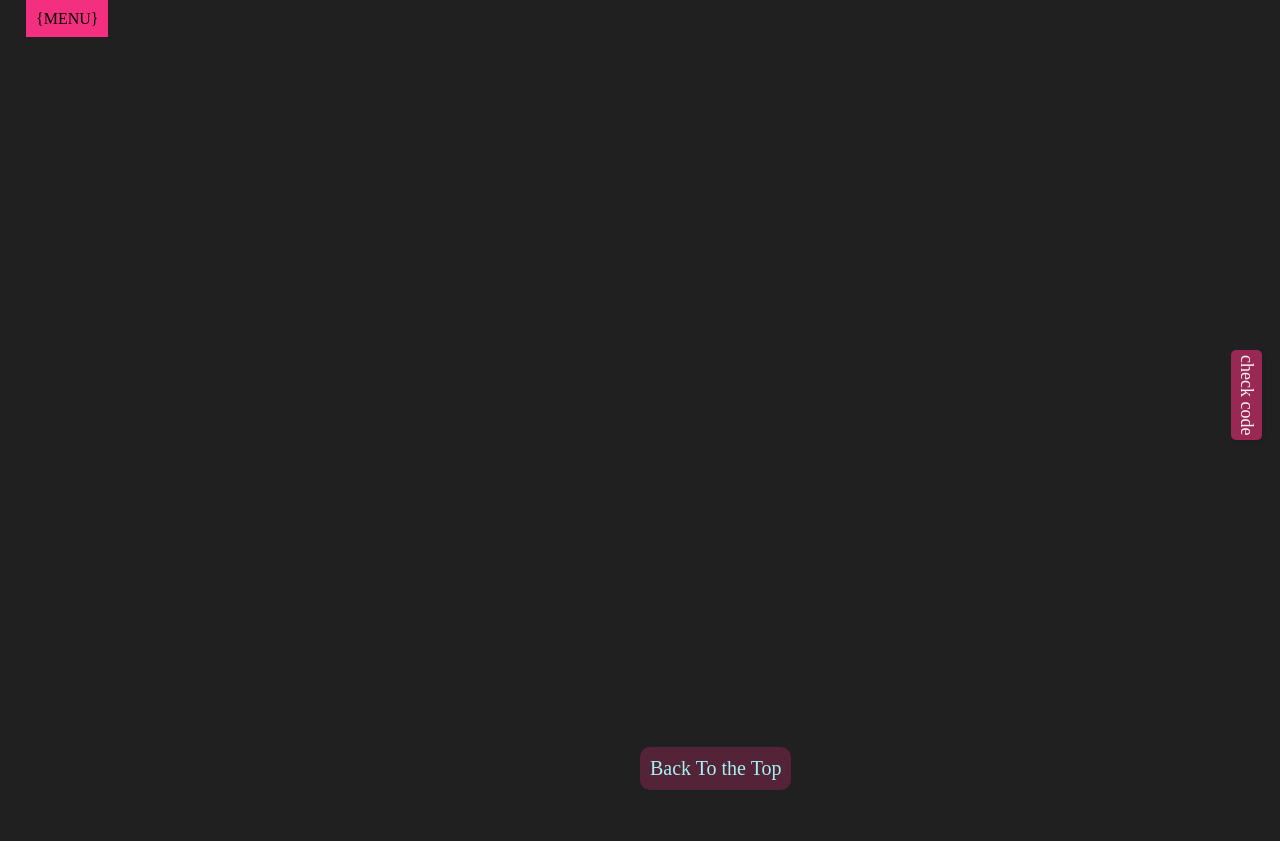
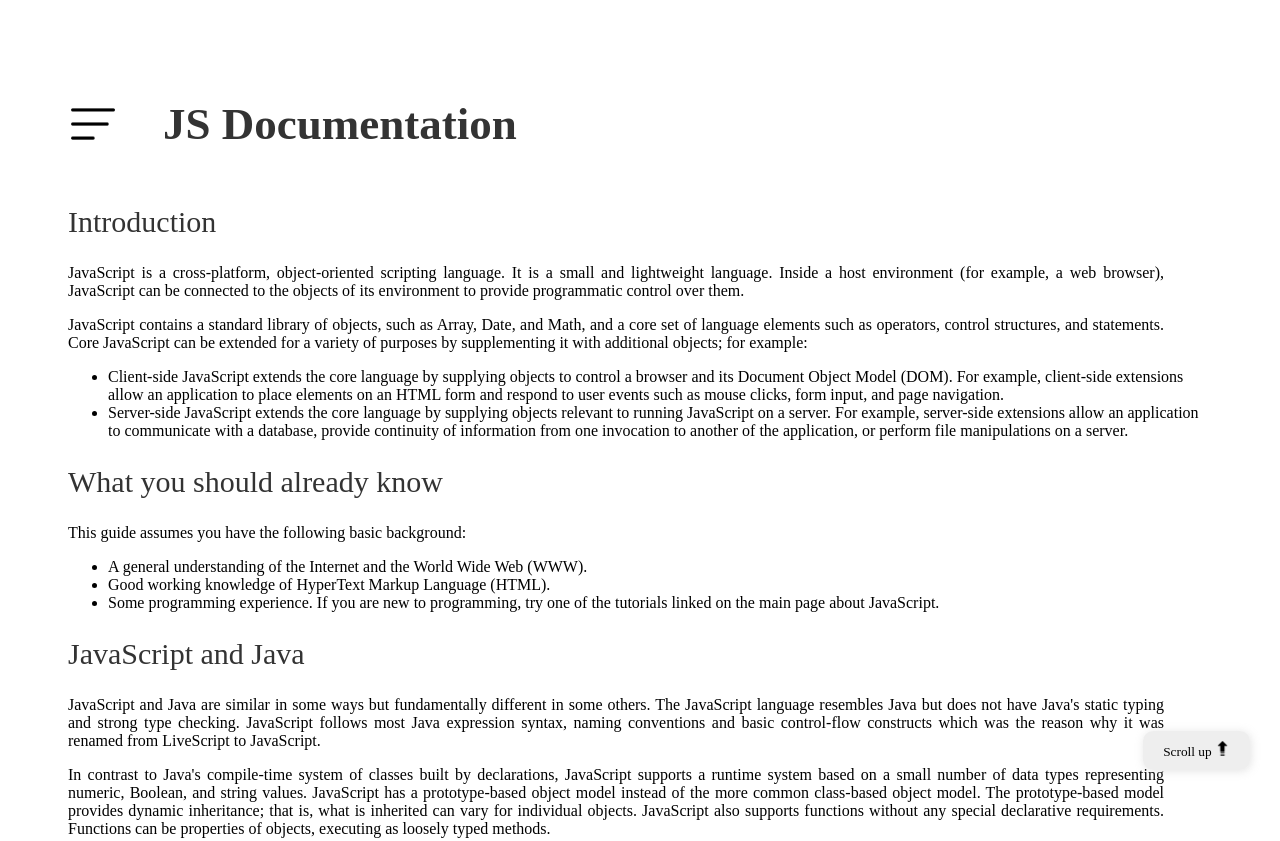
Before and after one commit to morebymafe/documentation, a plain HTML site: page JS.html in a window 1280 px wide. Shown: the top 841 px of the page. Drawn offline with Linux system fonts and the light colour scheme.

Commit message:
Refactor css styles

```diff
--- a/JS.css
+++ b/JS.css
@@ -1,108 +1,105 @@
-body{ background-color: #202020;
+body{ background-color: white;
   font-family: poppins;
   margin: auto;
   overflow-x: hidden;
-  padding: 10px;
+  padding: 3em;
 
 }
-header{ color: #A2F4F3;
-        font-size: 29px;
-        margin-top: 10px;
-        text-align: center;
+h1 {
+  color: #333333;
+  font-size: 45px;
+  text-align: center;
+  margin-left: 1em;
+}
+.sidenav {
+  height: 98%; /* 100% Full-height */
+  width: 0;
+  position: fixed; /* Stay in place */
+  z-index: 1; /* Stay on top */
+  top: 0; /* Stay at the top */
+  left: 0;
+  background-color: #111; /* Black*/
+  overflow-x: hidden; /* Disable horizontal scroll */
+  padding-top: 20px; /* Place content 60px from the top */
+  transition: 0.5s; /* 0.5 second transition effect to slide in the sidenav */
+}
+
+.sidenav a {
+  padding: 6px 25px;
+  text-decoration: none;
+  font-size: 20px;
+  color: #818181;
+  display: block;
+  transition: 0.3s;
+}
+.sidenav a:hover {
+  color: #f1f1f1;
+}
+.sidenav .closebtn {
+  position: absolute;
+  top: 0;
+  right: 25px;
+  font-size: 36px;
+  margin-left: 50px;
+}
+
+main{
+  transition: margin-left .5s;
+  padding: 20px;
+}
+
+@media screen and (max-height: 450px) {
+  .sidenav {padding-top: 15px;}
+  .sidenav a {font-size: 18px;}
+}
+#menu-bar{
+  height: 50px;
+  cursor: pointer;
+}
+
+header{
+  display: flex;
+  flex: row;
+  align-items: center;
 }
 
 h2{
-  color: white;
-
-}
-.closebtn{
-  font-size: 3em;
-  position: relative;
-  left: 90%;
-  color: #383838;
-}
-ul, p{ font-family: poppins;
-  color: #F52F7F;
-  font-size: 18px;
-  text-align: justify;
-
+  color: #333333;
+  font-size: 30px;
+  font-weight: 500;
 }
 
-#code{ font-family: century gothic;
-       font-size: 15px;
-      background-color: #367588;
-      padding: 10px;
-      border-radius: 10px;
+p{
+  text-align: justify;
+  padding: 0 3em 0 0;
 }
 
-a{
-  text-decoration: none;
-  color: #A2F4F3;
+#code{
+  font-family: century gothic;
+  font-size: 15px;
+  background-color: #d4d4d4;
+  padding: 10px;
+  border-radius: 4px;
 }
 
-nav{
-  background-color: rgb(245, 47, 127, 0.68);
-  visibility: hidden;
+.ref-link{
+  color: #111;
+  font-weight: bold;
 }
 
-nav header{ text-align: center;
-
-}
-
-nav li{ display: block;
-      font-size: 25px;
-      border-top: 1px solid;
-      border-color: #101010;
-      width: 100%;
-      padding: 10px;
-
-}
-
-nav ul{
-  padding-left: 0px;
-}
-
-main{
-  padding: 1em 4em;
-}
-
-#menu{
-  background-color: #F52F7F;
-  padding: 10px;
+#scroll-up{
+  position: fixed;
+  right: 30px;
+  bottom: 30px;
+  padding: 10px 20px;
+  font-family: poppins;
+  border-radius: 10px;
+  border: 0;
   cursor: pointer;
   text-align: center;
-  margin: 1em;
+  background-color: #dfdede83;
+  box-shadow: 1px 1px 8px rgba(192, 192, 192, 0.445);
 }
-
-#x-nav{
-  position: fixed;
-  left: 50%;
-  bottom: 10px;
-  background-color: rgba(245, 47, 126, 0.247);
-  padding: 10px;
-  border: 0;
-  border-radius: 10px;
-  color: #A2F4F3;
-  cursor: pointer;
-  font-size: 20px;
+#scroll-up img{
+  height: 15px;
 }
-#raw{
-  position: fixed;
-  right: 0;
-  bottom: 45%;
-
-
-}
-#raw a{
-  text-decoration: none;
-}
-#raw p{
-  color: whitesmoke;
-  background-color:  rgba(245, 47, 126, 0.575);
-  padding: 5px;
-  border: none;
-  border-radius: 5px;
-  box-shadow: 2px 2px 3px rgba(29, 29, 29, 0.657);
-  writing-mode: vertical-lr;
-  text-orientation: mixed;
-}
--- a/JS.html
+++ b/JS.html
@@ -8,44 +8,30 @@
         <title>JS Documentation</title>
   </head>
   <body>
-    <span id="menu" onclick="openNav()">{MENU}</span>
-    <nav id="nav-bar">
-      <header>
-        JS Documentation
-      </header>
-      <a href="javascript:void(0)" class="closebtn" onclick="closeNav()">&times;</a>
-        <ul>
-          <li>
-            <a href= "#Introduction" class="nav-link">Introduction</a></li>
-          <li>
-        <a href = "#What_you_should_already_know" class="nav-link">What you should already know</a></li>
-          <li>
-            <a href = "#JavaScript_and_Java" class="nav-link">JavaScript and Java</a></li>
-          <li>
-            <a href = "#Hello_world" class ="nav-link">Hello world</a></li>
-          <li>
-        <a href = "#Variables" class ="nav-link">Variables</a></li>
-          <li>
-        <a href = "#Declaring_variables" class="nav-link">Declaring variables</a></li>
-          <li>
-            <a href = "#Variable_scope" class="nav-link">Variable scope</a></li>
-          <li>
-            <a href = "#Global_variables" class="nav-link">Global variables</a></li>
-          <li>
-            <a href = "#Constants" class="nav-link">Constants</a></li>
-          <li>
-            <a href = "#Data_types" class="nav-link">Data types</a></li>
-          <li><a href = "#If...else_statement" class="nav-link">if...else statement</a></li>
-          <li>
-            <a href = "#while_statement" class="nav-link">while statement</a></li>
-          <li>
-            <a href = "#Funtion_declarations" class="nav-link">Function declarations</a></li>
-          <li>
-            <a href = "#Reference" class="nav-link">Reference</a></li>
-          </ul>
+    <nav id ="nav-bar" class="sidenav">
+      <a href = "javascript:void(0)" class="closebtn" onclick="closeNav()">&times;</a>
+      <a href = "#Introduction" class="nav-link">Introduction</a>
+      <a href = "#What_you_should_already_know" class="nav-link">What you should already know</a>
+      <a href = "#JavaScript_and_Java" class="nav-link">JavaScript and Java</a>
+      <a href = "#Hello_world" class ="nav-link">Hello world</a>
+      <a href = "#Variables" class ="nav-link">Variables</a>
+      <a href = "#Declaring_variables" class="nav-link">Declaring variables</a>
+      <a href = "#Variable_scope" class="nav-link">Variable scope</a>
+      <a href = "#Global_variables" class="nav-link">Global variables</a>
+      <a href = "#Constants" class="nav-link">Constants</a>
+      <a href = "#Data_types" class="nav-link">Data types</a>
+      <a href = "#If...else_statement" class="nav-link">if...else statement</a>
+      <a href = "#while_statement" class="nav-link">while statement</a>
+      <a href = "#Funtion_declarations" class="nav-link">Function declarations</a>
+      <a href = "#Reference" class="nav-link">Reference</a>
   </nav>
 
+
     <main id = "main-doc">
+      <header>
+        <img src="menu.png" alt="" id="menu-bar" onclick="openNav()">
+        <h1>JS Documentation</h1>
+      </header>
       <section class = "main-section" id="Introduction">
         <h2>
           Introduction
@@ -283,24 +269,17 @@ statement_4_runs_if_condition_is_false; }</code>
               <h2>Reference</h2>
               <ul>
                 <li>
-                  All the documentation in this page is taken from <a href = "#">MDN</a>
+                  All the documentation in this page is taken from <a href = "https://developer.mozilla.org/en-US/docs/Web/JavaScript" class="ref-link">MDN</a>
+                </li>
+                <li>
+                  Check code <a href = "https://developer.mozilla.org/en-US/docs/Web/JavaScript" class="ref-link">here</a>
                 </li>
               </ul>
             </section>
 
+            <button type="button" id="scroll-up" onclick="scrollUp()">Scroll up <img src="up-arrow.png" id="up-btn" alt="" srcset=""></button>
+
     </main>
-
-    <span id="raw">
-      <a href="#"><p>check code</p></a>
-    </span>
-
-    <a href="#main-doc">
-      <div id="x-nav">
-        Back To the Top
-      </div>
-    </a>
-
-
 
 
   </body>
--- a/script.js
+++ b/script.js
@@ -1,6 +1,14 @@
 function openNav() {
-    document.getElementById("nav-bar").style.visibility = "visible";
+    document.getElementById("nav-bar").style.width = "400px";
   };
 function closeNav() {
-    document.getElementById("nav-bar").style.visibility = "hidden";
+    document.getElementById("nav-bar").style.width = '0';
   };
+
+  function scrollUp() {
+  window.scrollTo({
+    top: 0,
+    left: 0,
+    behavior: "smooth",
+  })
+}
```
Also changed, not shown: menu.png (added), up-arrow.png (added).
